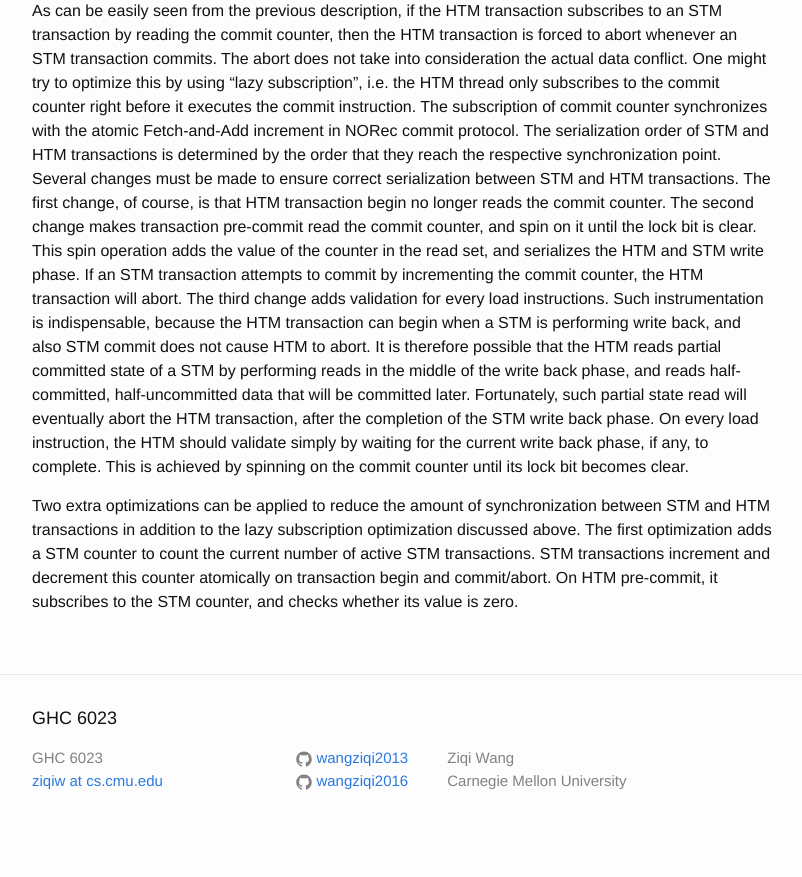
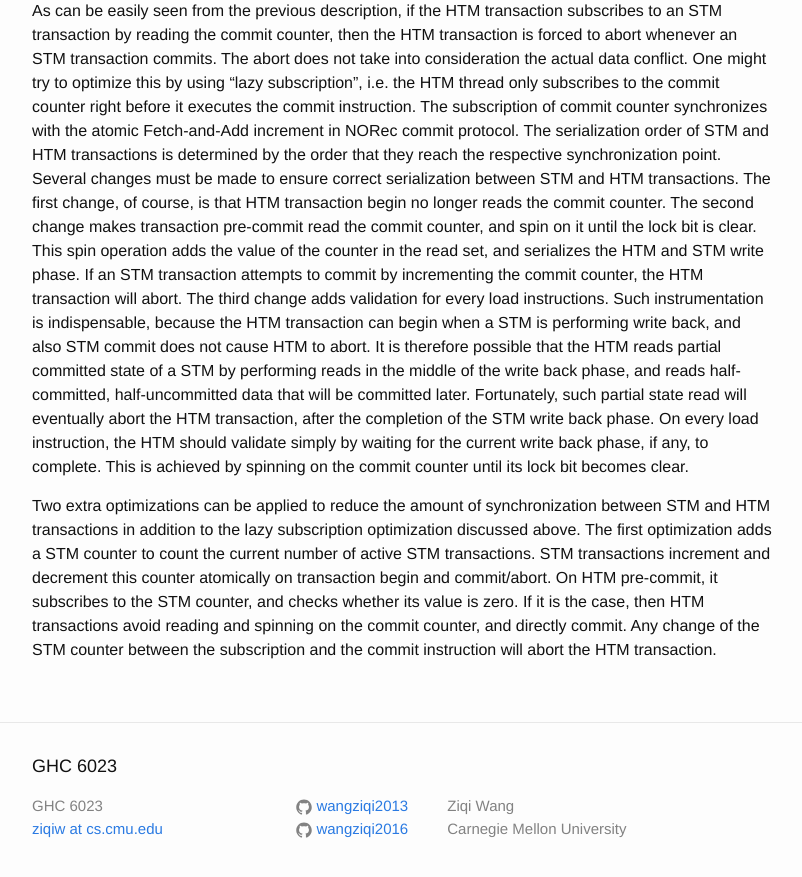
Before and after one commit to wangziqi2013/wangziqi2013.github.io, a Jekyll site: the page built from _posts/2018-05-28-Hybrid-Norec.markdown, in a window 1280 px wide and 900 px high, scrolled down 2251 px. Shown: the top 877 px of the window, without its empty margins (238-1040 px from the left). Built offline with Jekyll 4.4.1, drawn with Linux system fonts in a browser that asks for light colours; before the commit the page ends 3103 px from its top, so only the background shows below that.

Commit message:
Finish STM counter opt

```diff
--- a/_posts/2018-05-28-Hybrid-Norec.markdown
+++ b/_posts/2018-05-28-Hybrid-Norec.markdown
@@ -103,4 +103,5 @@ Two extra optimizations can be applied to reduce the amount of synchronization b
 in addition to the lazy subscription optimization discussed above. The first optimization adds a STM counter to count
 the current number of active STM transactions. STM transactions increment and decrement this counter atomically on
 transaction begin and commit/abort. On HTM pre-commit, it subscribes to the STM counter, and checks whether its value
-is zero.
+is zero. If it is the case, then HTM transactions avoid reading and spinning on the commit counter, and directly commit.
+Any change of the STM counter between the subscription and the commit instruction will abort the HTM transaction.
```
